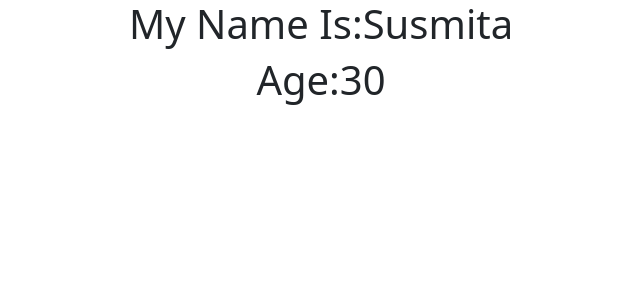
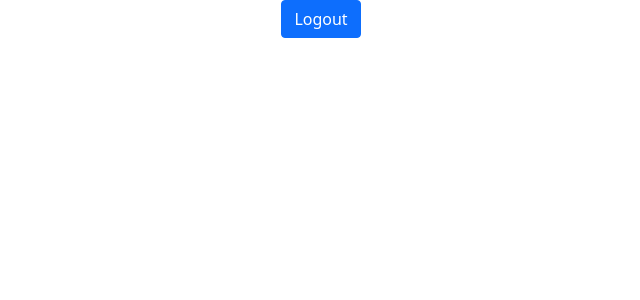
Before and after one commit to susmita1994/React_App, a React (Create React App) app in the folder my-app/: page / in a window 1280 px wide. Shown: the top 300 px of the page, without its empty margins (319-959 px from the left). Built offline with nearby package versions, Linux system fonts and the light colour scheme.

Commit message:
react condition
react condition

```diff
--- a/my-app/src/App.js
+++ b/my-app/src/App.js
@@ -4,13 +4,15 @@ import './App.css';
 import Hello from './MyComponent/Hello';
 import Arrow from './MyComponent/Arrow';
 import Welcome from './MyComp/Welcome';
+import Condition1 from './MyComp/Condition1';
 function App() {
   return (
     <div className="App">
       {/* <Hello name="susmita"></Hello>
       <Welcome name="Class 1"></Welcome> */}
      {/* <Arrow></Arrow> */}
-     <Welcome></Welcome>
+     {/* <Welcome></Welcome> */}
+     <Condition1></Condition1>
 
     </div>
   );
--- /dev/null
+++ b/my-app/src/MyComp/Condition1.js
@@ -0,0 +1,33 @@
+import React,{Component} from 'react';
+import '../../node_modules/bootstrap/dist/css/bootstrap.min.css';
+class Condition1 extends Component{
+
+    constructor(){
+        super()
+        this.state={
+            login:true
+
+        }
+    }
+
+    render(){
+        // if-else condition
+        if(this.state.login== true){
+            return <button className="btn btn-primary">Logout</button>
+        }
+        else{
+            return <button className="btn btn-primary">Login Now</button>
+        }
+        // condition return with variable element
+        return(
+            this.state.login?(
+                 <h1>I am first</h1>
+             )
+            :
+            (
+            <h1>I am Second</h1>
+            )
+        )
+    }
+}
+export default Condition1;
```
